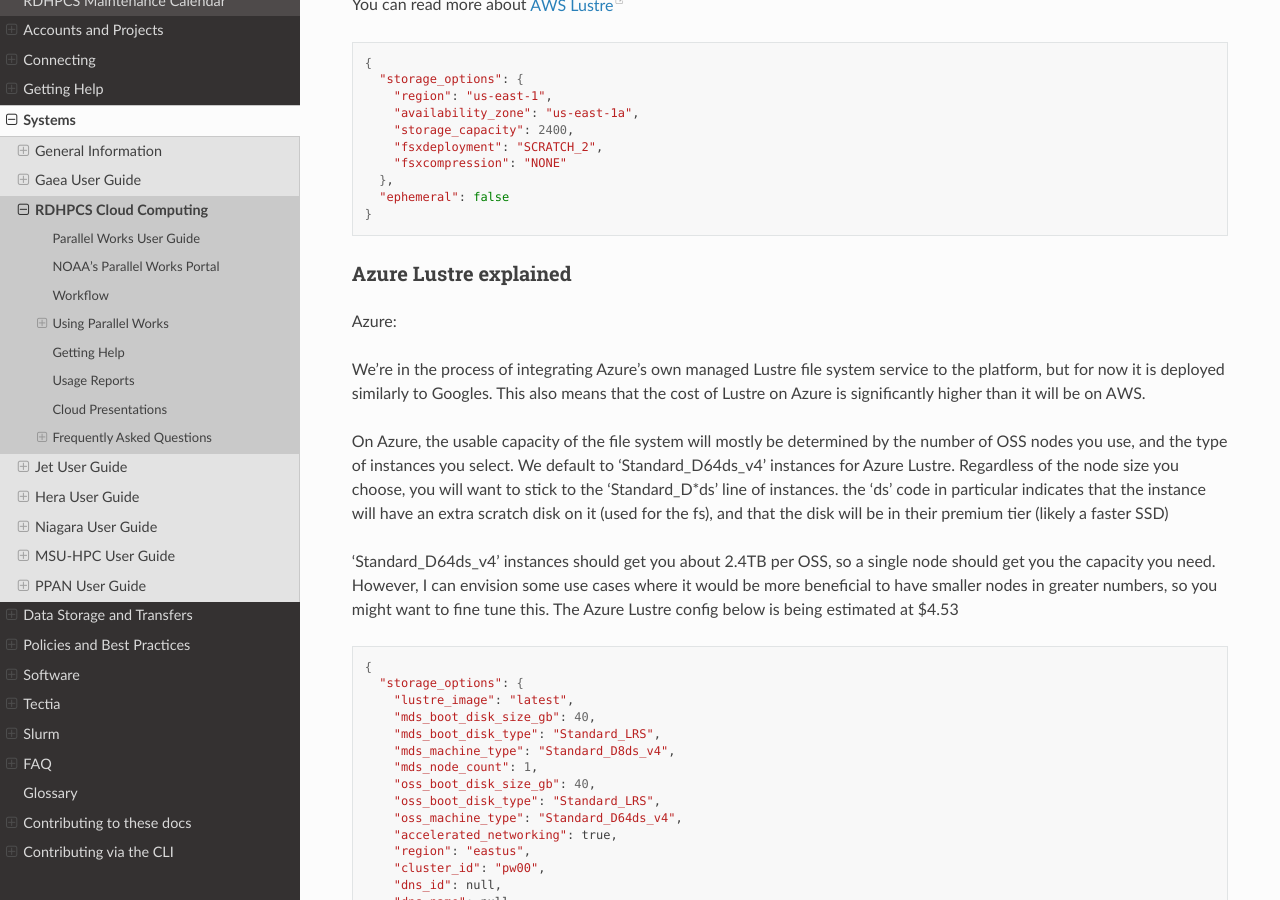
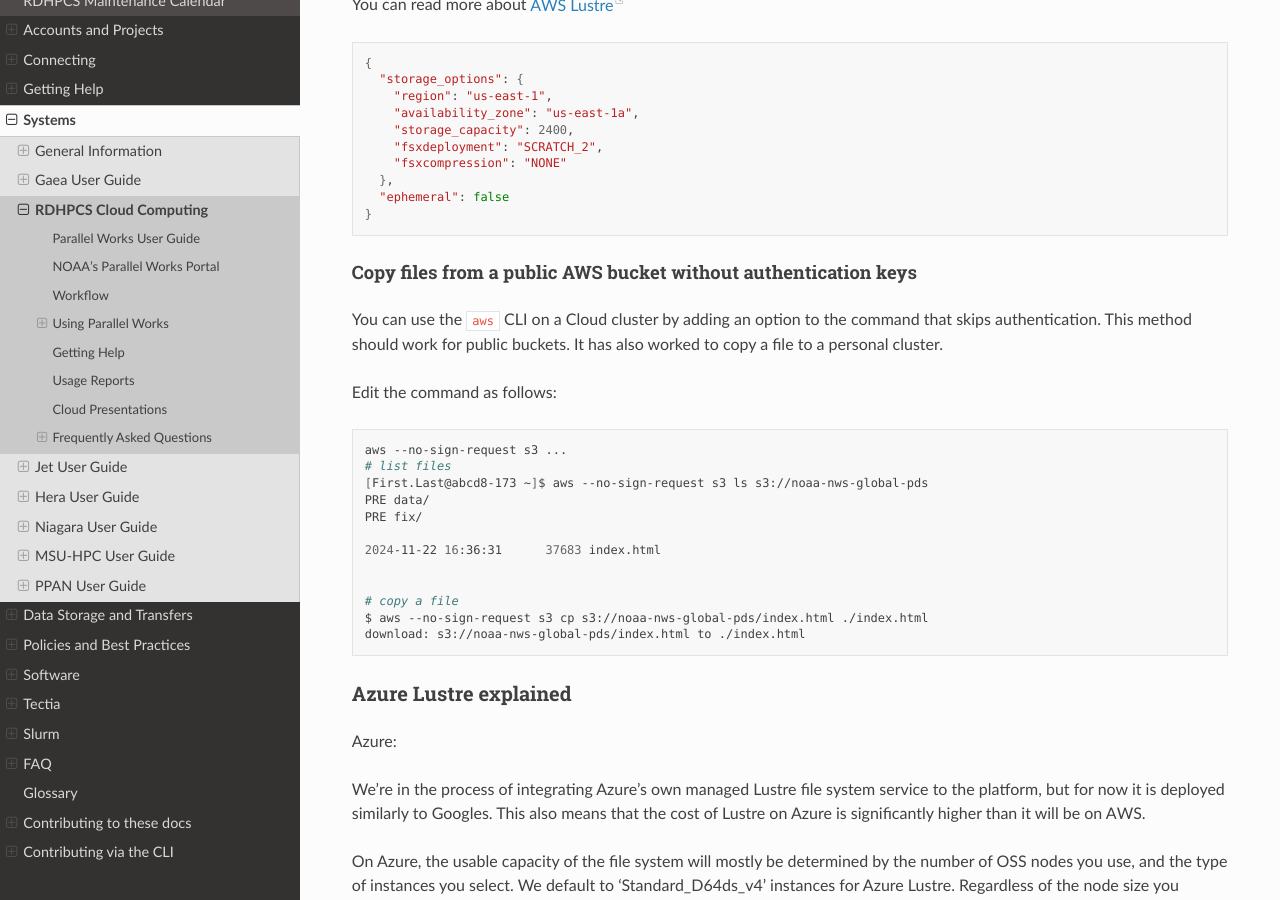
Before and after one commit to NOAA-RDHPCS/noaa-rdhpcs.github.io, a Sphinx documentation site: the page built from source/systems/cloud_user_guide.rst, in a window 1280 px wide and 900 px high, scrolled down 42289 px. Built offline with Sphinx 7.4.7 and the Read the Docs theme 3.1.0, drawn with Linux system fonts in a browser that asks for light colours.

Commit message:
Cloud FAQ update for issue 352 (#365)

```diff
--- a/source/systems/cloud_user_guide.rst
+++ b/source/systems/cloud_user_guide.rst
@@ -2300,6 +2300,31 @@ You can read more about `AWS Lustre <https://docs.aws.amazon.com/fsx/latest/Lust
     },
     "ephemeral": false
   }
+
+Copy files from a public AWS bucket without authentication keys
+^^^^^^^^^^^^^^^^^^^^^^^^^^^^^^^^^^^^^^^^^^^^^^^^^^^^^^^^^^^^^^^
+
+You can use the ``aws`` CLI on a Cloud cluster by
+adding an option to the command that skips authentication. This method should
+work for public buckets. It has also worked to copy a file to a personal cluster.
+
+Edit the command as follows:
+
+.. code-block:: shell
+
+  aws --no-sign-request s3 ...
+  # list files
+  [First.Last@abcd8-173 ~]$ aws --no-sign-request s3 ls s3://noaa-nws-global-pds
+  PRE data/
+  PRE fix/
+
+  2024-11-22 16:36:31      37683 index.html
+
+
+  # copy a file
+  $ aws --no-sign-request s3 cp s3://noaa-nws-global-pds/index.html ./index.html
+  download: s3://noaa-nws-global-pds/index.html to ./index.html
+
 
 Azure Lustre explained
 ----------------------
```
